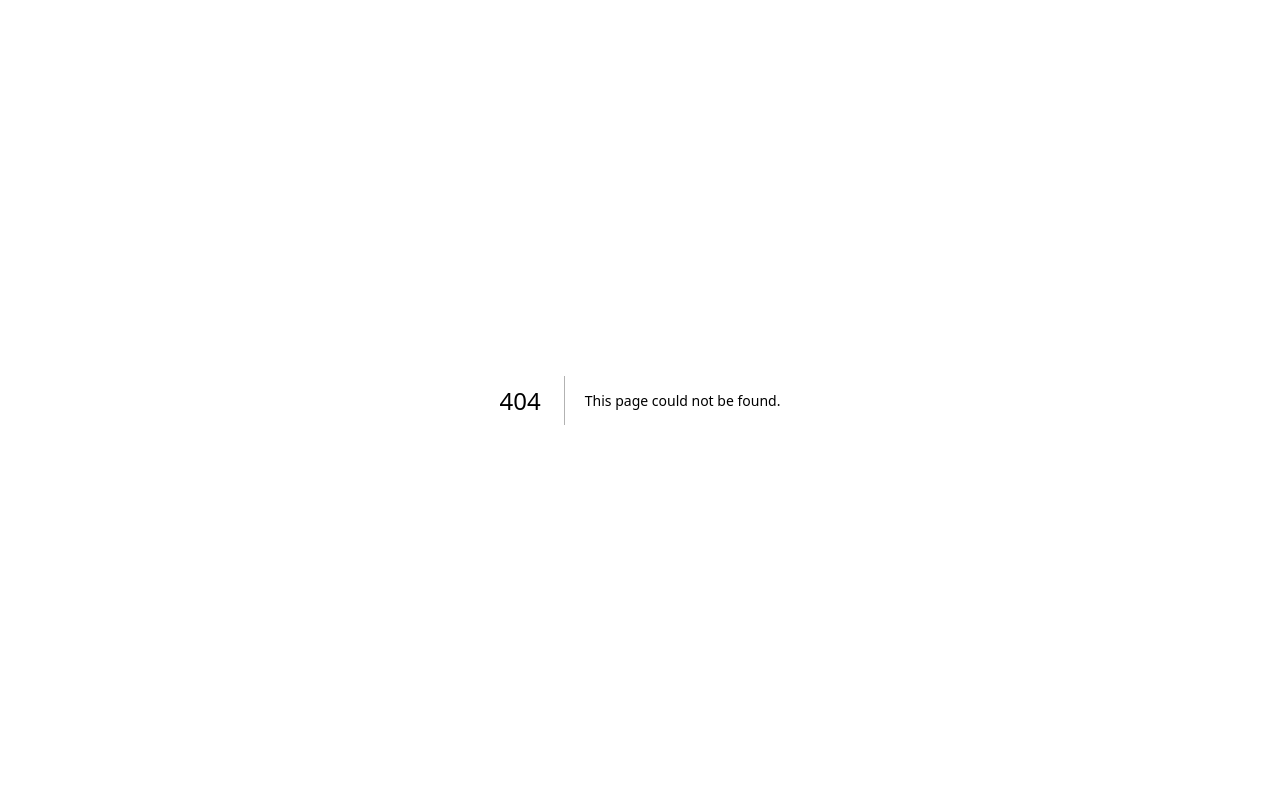
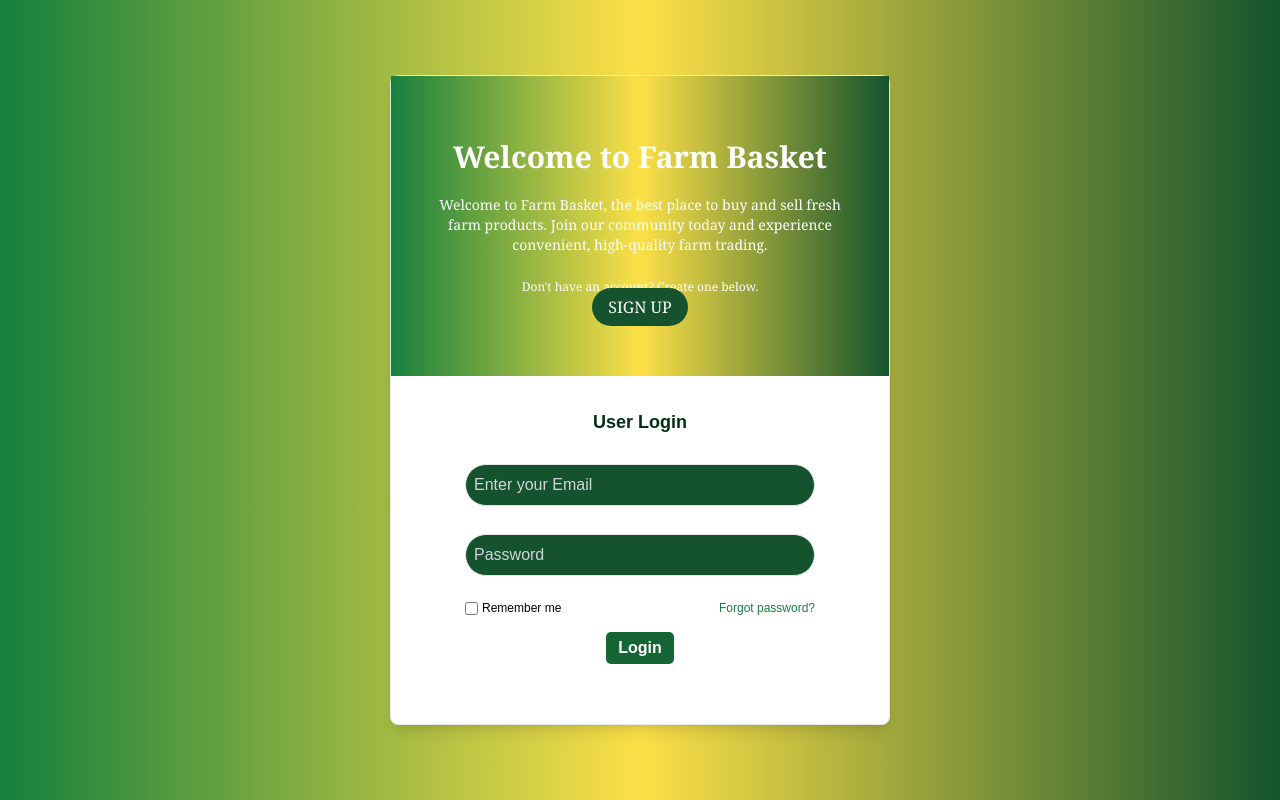
Before and after one commit to 120lennox/farm-basket-frontend, a Next.js app in the folder farmbasket/: page /authentification/login in a window 1280 px wide. Before the commit this address had no page. Built offline with nearby package versions, Linux system fonts and the light colour scheme.

Commit message:
added a way to move to the signup page from the login page

```diff
--- /dev/null
+++ b/farmbasket/app/authentification/login/page.tsx
@@ -0,0 +1,112 @@
+"use client";
+import { useState } from "react";
+import Link from "next/link";
+
+export default function Login() {
+  const [email, setEmail] = useState("");
+  const [password, setPassword] = useState("");
+  const [emailError, setEmailError] = useState("");
+  const [passwordError, setPasswordError] = useState("");
+
+  function validateEmail(email) {
+    const emailRegex = /^[^\s@]+@[^\s@]+\.[^\s@]+$/;
+    return emailRegex.test(email);
+  }
+
+  function handleSubmit(e) {
+    e.preventDefault();
+
+    setEmailError("");
+    setPasswordError("");
+
+    if (!validateEmail(email)) {
+      setEmailError("Please enter a valid email address.");
+      return;
+    }
+
+    if (password.length < 6) {
+      setPasswordError("Password must be at least 6 characters long.");
+      return;
+    }
+
+    setEmail("");
+    setPassword("");
+    alert("Login successful!");
+  }
+
+  return (
+    <div className="bg-gradient-to-r from-green-700 via-yellow-300 to-green-900 flex justify-center items-center h-screen">
+      <div className="bg-white h-[650px] w-[500px] border shadow-lg rounded-lg">
+        <header className="bg-gradient-to-r from-green-700 via-yellow-300 to-green-900 h-[300px] text-center text-white font-serif flex flex-col justify-center items-center p-6">
+          <h1 className="font-extrabold text-[30px]">Welcome to Farm Basket</h1>
+          <p className="mt-4 text-sm px-4">
+            Welcome to Farm Basket, the best place to buy and sell fresh farm
+            products. Join our community today and experience convenient,
+            high-quality farm trading.
+          </p>
+          <div className="mt-6">
+            <p className="text-xs">Don't have an account? Create one below.</p>
+            <Link
+              href="/authentification/signUp"
+              className="bg-green-900 text-white rounded-full px-4 py-2 mt-4 hover:bg-green-700 focus:outline-none"
+            >
+              SIGN UP
+            </Link>
+          </div>
+        </header>
+        <form
+          action="https://farm-basket3.onrender.com/auth/login"
+          method="POST"
+          onSubmit={handleSubmit}
+          className="flex flex-col items-center gap-4 p-6"
+        >
+          <h1 className="text-center font-bold text-green-950 text-lg mt-2">
+            User Login
+          </h1>
+
+          <input
+            aria-label="Email Address"
+            className="text-white w-[350px] p-2 mt-3 border rounded-full bg-green-900 placeholder-gray-300 focus:outline-none focus:ring-2 focus:ring-green-700"
+            type="email"
+            value={email}
+            onChange={(e) => setEmail(e.target.value)}
+            placeholder="Enter your Email"
+          />
+          {emailError && <p className="text-red-500 text-xs">{emailError}</p>}
+
+          <input
+            aria-label="Password"
+            className="text-white w-[350px] p-2 mt-3 border rounded-full bg-green-900 placeholder-gray-300 focus:outline-none focus:ring-2 focus:ring-green-700"
+            type="password"
+            value={password}
+            onChange={(e) => setPassword(e.target.value)}
+            placeholder="Password"
+          />
+          {passwordError && (
+            <p className="text-red-500 text-xs">{passwordError}</p>
+          )}
+
+          <div className="flex justify-between w-[350px] text-xs mt-2">
+            <label className="flex items-center">
+              <input type="checkbox" className="mr-1" />
+              Remember me
+            </label>
+            <Link
+              href="/authentification/forgotPass"
+              className="text-green-700 hover:underline"
+            >
+              Forgot password?
+            </Link>
+          </div>
+
+          <button
+            type="submit"
+            className="bg-green-800 text-white px-3 font-bold py-1 rounded-[5px] hover:bg-green-950"
+          >
+            Login
+          </button>
+        </form>
+      </div>
+    </div>
+  );
+}
```
